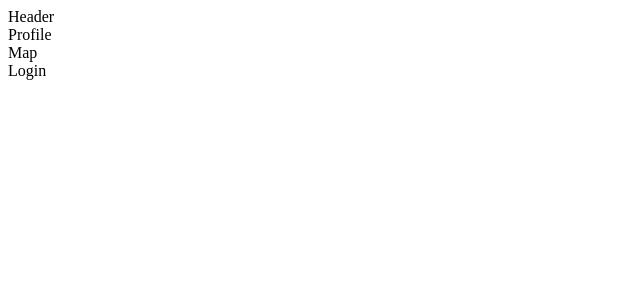
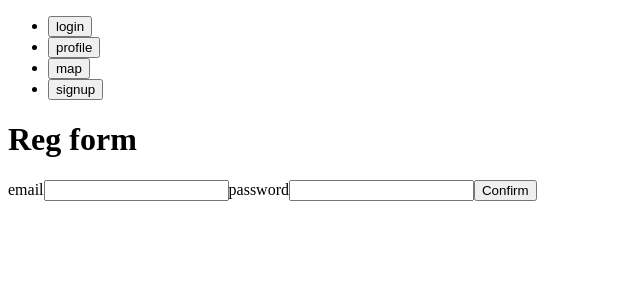
Before and after one commit to impedance/loft-taxi, a React (Create React App) app: page / in a window 1280 px wide. Shown: the top 300 px of the page, without its empty margins (0-640 px from the left). Built offline with nearby package versions, Linux system fonts and the light colour scheme.

Commit message:
finish first week homework

```diff
--- a/src/App.tsx
+++ b/src/App.tsx
@@ -1,19 +1,39 @@
 import React from 'react';
 import Header  from './components/Header';
 import Profile from './components/Profile';
-import Login  from './components/Login/Login';
 import Map  from './components/Map/Map';
+import Signin from './components/Signin';
+import SignUp from './components/SignUp';
+
+const paths = ['login', 'profile', 'map', 'signup'];
 
 class App extends React.Component {
+  state = {
+    currentPath: 'signup'
+  };
+  onPathChange = (path: string) => {
+    this.setState({currentPath: path})
+  }
+  renderCurrentComponent = (path: string) => {
+    switch (path) {
+      case 'profile':
+        return <Profile />;
+      case 'map':
+        return <Map />;
+      case 'signup':
+        return <SignUp onPathChange={this.onPathChange}/>;
+      default:
+        return <Signin />;
+    }
+  }
   render() {
-
+    const { currentPath } = this.state;
     return (
-      <>
-        <Header />
-        <Profile />
-        <Map />
-        <Login />
-      </>
+      <div>
+        <Header
+          paths={paths} onPathChange={this.onPathChange} ></Header>
+          {this.renderCurrentComponent(currentPath)}
+      </div>
     );
   }
 }
--- a/src/components/Header/Header.tsx
+++ b/src/components/Header/Header.tsx
@@ -1,10 +1,21 @@
 import React from 'react';
+import Button from '../../shared/Button';
 
-export interface HeaderProps {}
+export interface HeaderProps {
+  paths: string[];
+  onPathChange: (path: string) => void;
+}
 
-const Header: React.SFC<HeaderProps> = () => {
+const Header: React.SFC<HeaderProps> = ({paths, onPathChange}) => {
   return (
-    <div>Header</div>
+    <header>
+      <ul>
+        {paths.map((el, index) =>
+          <li key={index}>
+            <Button text={el} onClick={onPathChange} />
+          </li>)}
+      </ul>
+    </header>
   )
 }
 
--- a/src/components/Header/index.tsx
+++ b/src/components/Header/index.tsx
@@ -1 +1 @@
-export {default } from './Header';
+export { default } from './Header';
--- a/src/components/Login/Login.tsx
+++ /dev/null
@@ -1,11 +0,0 @@
-import React from 'react';
-
-export interface LoginProps {}
-
-const Login: React.SFC<LoginProps> = () => {
-  return (
-    <div>Login</div>
-  )
-}
-
-export default Login;
--- a/src/components/Login/index.tsx
+++ /dev/null
@@ -1 +0,0 @@
-export {default } from './Login';
--- /dev/null
+++ b/src/components/SignUp/SignUp.tsx
@@ -0,0 +1,54 @@
+import React from 'react';
+import Button from '../../shared/Button';
+
+export interface SignUpProps {
+  onPathChange: (path: string) => void;
+}
+
+export interface SignUpState {}
+
+class SignUp extends React.Component<SignUpProps, SignUpState> {
+  state = {
+    email: "",
+    password: ""
+  }
+  onChangeHandler = (e: any) => {
+    this.setState({
+      [e.target.name]: e.target.value
+    })
+  }
+  onSubmit = (e: any) => {
+    const { onPathChange } = this.props;
+    e.preventDefault();
+    onPathChange('login');
+  }
+  render() {
+    const { email, password} = this.state;
+    return (
+      <div>
+        <h1>Reg form</h1>
+        <form onSubmit={this.onSubmit}>
+          <label>
+            email
+            <input
+              value={email}
+              name="email"
+              onChange={this.onChangeHandler}>
+            </input>
+          </label>
+          <label>
+            password
+            <input
+              value={password}
+              name="password"
+              onChange={this.onChangeHandler}>
+            </input>
+          </label>
+          <Button text='Confirm'></Button>
+        </form>
+      </div>
+     );
+  }
+}
+
+export default SignUp;
--- /dev/null
+++ b/src/components/SignUp/index.tsx
@@ -0,0 +1 @@
+export {default } from './SignUp';
--- /dev/null
+++ b/src/shared/Button/Button.tsx
@@ -0,0 +1,14 @@
+import React from 'react';
+
+export interface ButtonProps {
+  text: string;
+  onClick?: (path: string) => void;
+}
+
+const Button: React.SFC<ButtonProps> = ({text, onClick}) => {
+  return (
+    <button onClick={() => onClick && onClick(text)}>{text}</button>
+   );
+}
+
+export default Button;
--- /dev/null
+++ b/src/shared/Button/index.ts
@@ -0,0 +1 @@
+export { default } from './Button';
```
Also changed, not shown: 1 other file (tests, documents, lock files or other folders).
